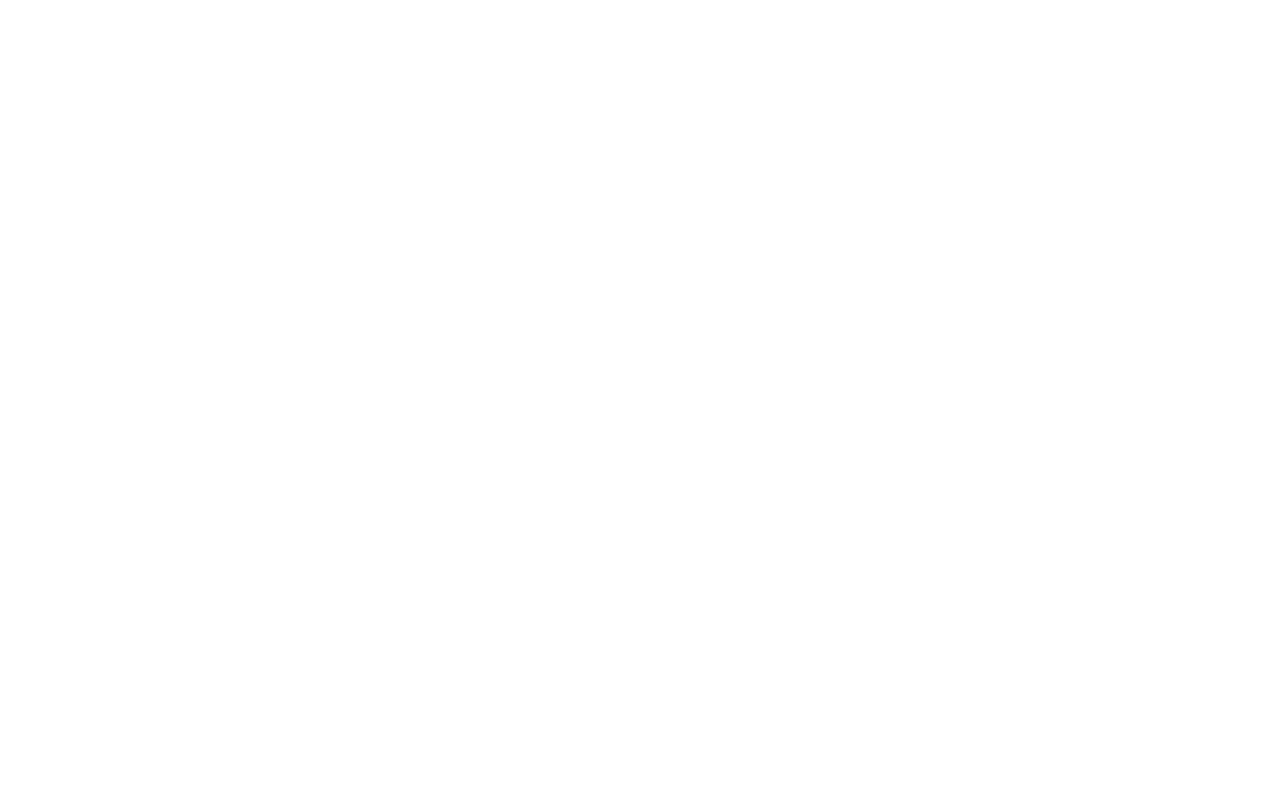
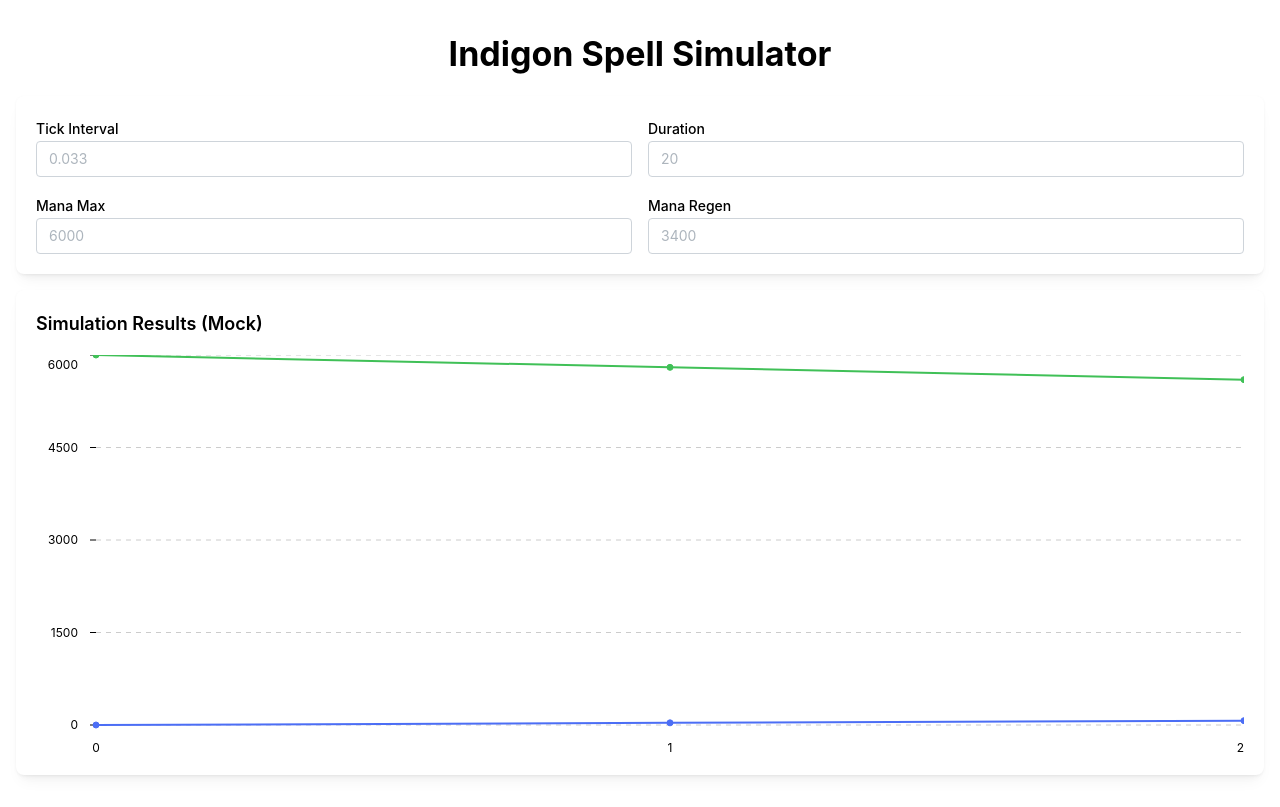
Before and after one commit to tychota/indigon-calculator, a React (Vite) app: page / in a window 1280 px wide. Built offline with nearby package versions, Linux system fonts and the light colour scheme.

Commit message:
feat: first UI mock

```diff
--- a/src/App.tsx
+++ b/src/App.tsx
@@ -1,5 +1,18 @@
-import "@mantine/core/styles.css";
+import { Container, Title, Stack } from "@mantine/core";
+import SimulationInput from "./components/SimulationInput";
+import ResultsChart from "./components/ResultsChart";
 
 export default function App() {
-  return <></>;
+  return (
+    <Container size="xl" py="xl">
+      <Title order={1} mb="lg" ta="center">
+        Indigon Spell Simulator
+      </Title>
+
+      <Stack>
+        <SimulationInput />
+        <ResultsChart />
+      </Stack>
+    </Container>
+  );
 }
--- /dev/null
+++ b/src/components/ResultsChart.tsx
@@ -0,0 +1,29 @@
+import { Paper, Text } from "@mantine/core";
+import { LineChart } from "@mantine/charts";
+
+export default function ResultsChart() {
+  const mockData = [
+    { time: "0", mana: 6000, damage: 0 },
+    { time: "1", mana: 5800, damage: 35 },
+    { time: "2", mana: 5600, damage: 70 },
+    // Mock more data as desired...
+  ];
+
+  return (
+    <Paper shadow="sm" radius="md" p="lg">
+      <Text size="lg" fw={600} mb="md">
+        Simulation Results (Mock)
+      </Text>
+      <LineChart
+        h={400}
+        data={mockData}
+        dataKey="time"
+        series={[
+          { name: "mana", color: "green" },
+          { name: "damage", color: "indigo" },
+        ]}
+        curveType="natural"
+      />
+    </Paper>
+  );
+}
--- /dev/null
+++ b/src/components/SimulationInput.tsx
@@ -0,0 +1,36 @@
+import { Paper, TextInput, Grid, Tooltip } from "@mantine/core";
+
+export default function SimulationInput() {
+  const fields = [
+    {
+      label: "Tick Interval",
+      placeholder: "0.033",
+      tooltip: "Server tick rate",
+    },
+    {
+      label: "Duration",
+      placeholder: "20",
+      tooltip: "Total simulation duration",
+    },
+    { label: "Mana Max", placeholder: "6000", tooltip: "Maximum player mana" },
+    {
+      label: "Mana Regen",
+      placeholder: "3400",
+      tooltip: "Mana regenerated per second",
+    },
+  ];
+
+  return (
+    <Paper shadow="sm" radius="md" p="lg">
+      <Grid>
+        {fields.map((field) => (
+          <Grid.Col span={{ base: 12, md: 6 }} key={field.label}>
+            <Tooltip label={field.tooltip}>
+              <TextInput label={field.label} placeholder={field.placeholder} />
+            </Tooltip>
+          </Grid.Col>
+        ))}
+      </Grid>
+    </Paper>
+  );
+}
```
